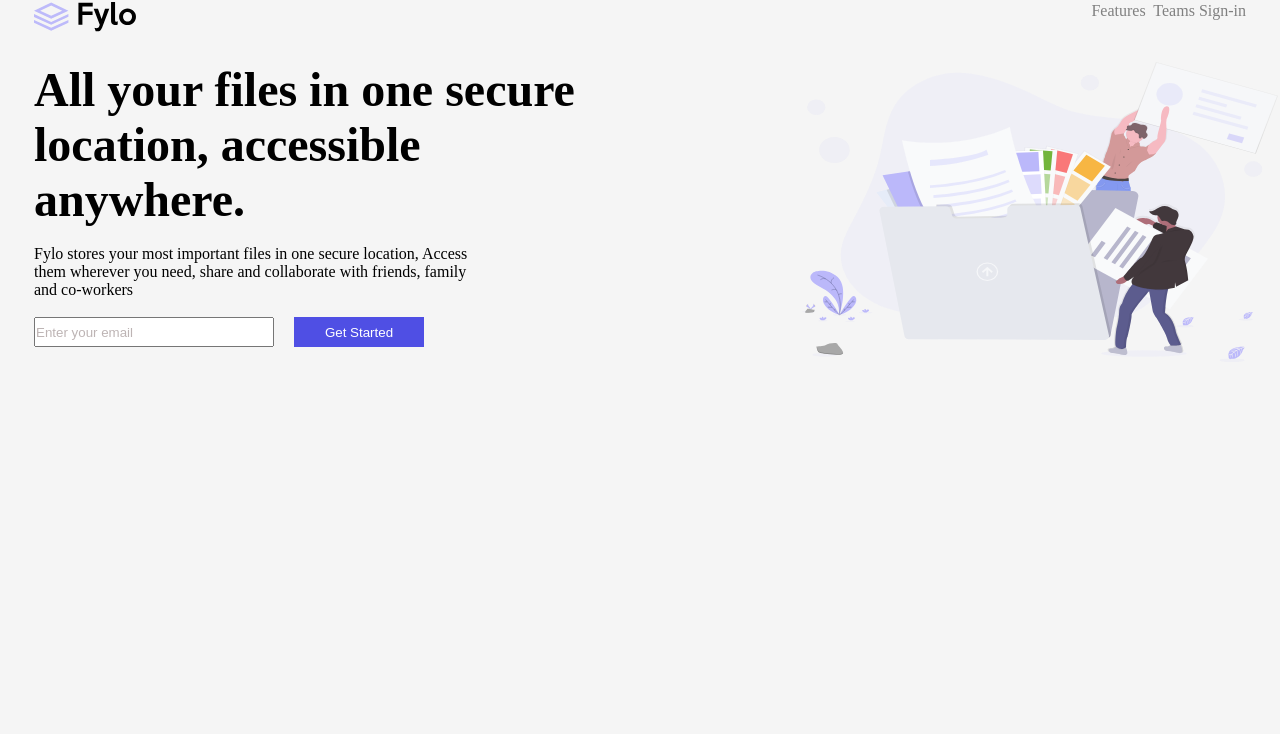
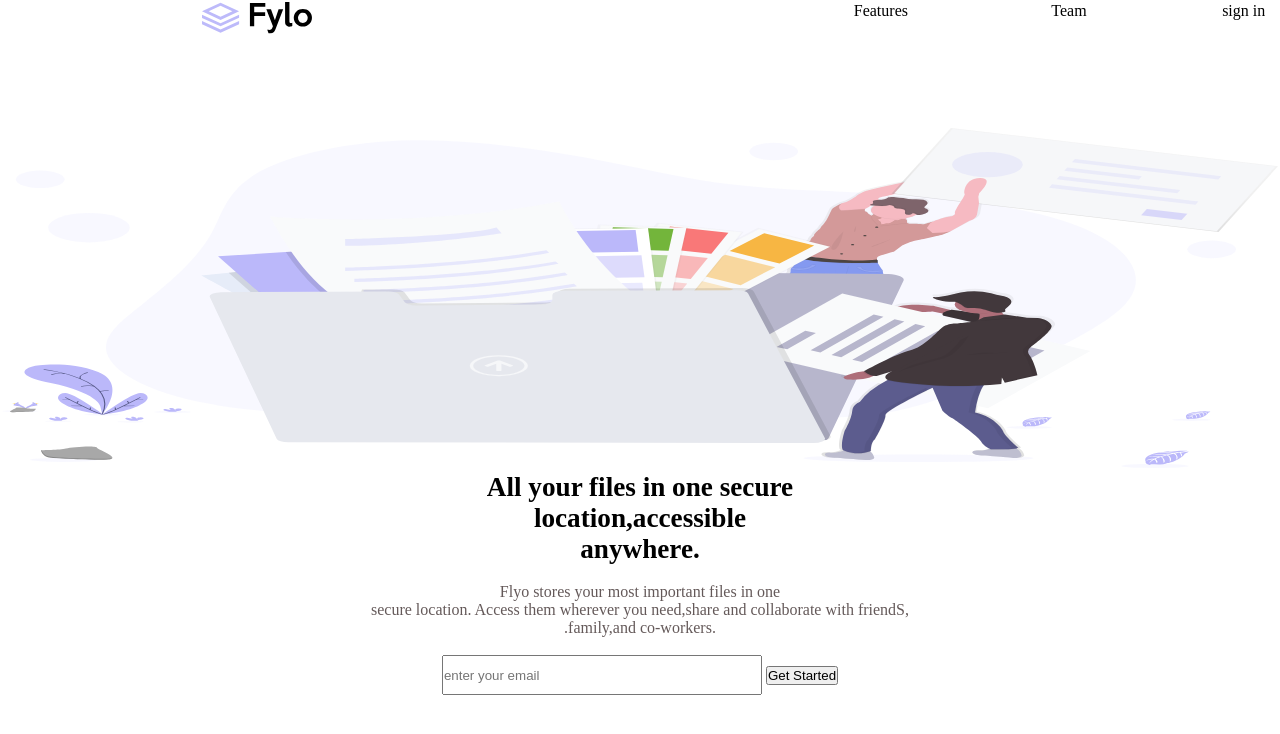
Before and after one commit to Michael-dev2099/phantom-programmer, a plain HTML site: page index.html in a window 1280 px wide. Drawn offline with Linux system fonts and the light colour scheme.

Commit message:
unfinished

```diff
--- a/index.html
+++ b/index.html
@@ -7,26 +7,20 @@
     <link rel="stylesheet" href="style.css">
 </head>
 <body>
-    <div class="dog">
-       <div class="rat"> <img src="fylo-landing-page-with-two-column-layout-master/images/logo.svg" class="man" alt="logo">
-        <span class="mom">Features&nbsp; Teams&nbsp;Sign-in</span>
-    </div>
-    <div class="imo">
-    <span class="moo">
-        <h1 class="yam">All your files in one secure <br>location, accessible anywhere.</h1>
+    <div class="money">
+        <header>
+            <img src="fylo-landing-page-with-two-column-layout-master/images/logo.svg" width="110" class="maa" alt="logo">
+         <span class="dne">  Features</span>
+          <span class="two">  Team</span>
+          <span class="three"> sign in</span>
+        </header>
+        <img src="fylo-landing-page-with-two-column-layout-master/images/illustration-1.svg" width="100%" height="340" class="eee">
+        <h1 class="ttt"><B>All your files in one secure<br>location,accessible<br>anywhere.</br></B></h1>
         <br>
-        <p class="ram">Fylo stores your most important files in one secure location, Access<br>them wherever you need, share and collaborate with friends, family<br>and co-workers</p>
+        <p CLASS="MAT">Flyo stores your most important files in one<br>secure location. Access them wherever you need,share and collaborate with friendS,<br>.family,and co-workers.</p>
         <br>
-        <input type="text" placeholder="Enter your email" class="mim">
-        <button CLASS="mouth">Get Started</button>
-    </span>
-    <span class="mmm">
-    <img src="fylo-landing-page-with-two-column-layout-master/images/illustration-1.svg" class="nan"></span></div>
-
-
-
-
-
+       <input type="text" class="myo" placeholder="enter your email">
+       <button>Get Started</button>
 
 
     </div>
--- a/style.css
+++ b/style.css
@@ -1,72 +1,43 @@
+*{
+    margin:0;
+    padding: 0;
+    box-sizing: border-box;
+}
 body{
-    background-color: whitesmoke;
-    min-height:100vh;
+    background-color:white;
+    border:2px solid transparent;
+    text-align: center;
 
 }
-*{
-    margin:0;
-    padding:0;
-    box-sizing:border-box;
-}
-.rat{
-    border: 2px solid transparent;
-    width:100vw;
-    height:60px;
-    position:relative;
-}
-.man{
-    height:30px;
-    padding-left:2rem;
-}
-.mom{
-    position:absolute;
-    right:0;
-    padding-right:2rem;
-    color:gray;
-    justify-content: space-evenly;
-}
-.moo{
-    border:2px solid transparent;
-    width:50%;
-}
-.yam{
-    padding-left:2rem;
-    font-size:3rem;
-}
-.ram{
-    padding-left:2rem;
-    font-size:1rem;
-}
-.mim{
-    height:30px;
-    margin-left:2rem;
-    width:15rem;
-}
-
-.mim::placeholder{color:rgb(189, 180, 180);
-}
-.mouth{
-    background-color: rgb(79, 79, 228);
-    color:white;
-    height:30px;
-    width:130px;
-    margin-left:1rem;
-    border: none;
-}
-.mmm{
-    border:2px solid transparent;
-    height:300px;
-    width:50%;
-    display: flex;
-    padding-left:10rem;
+header{
+    position: relative;
 
 }
-.imo{
-    display: flex;
-
+.three{
+    position: absolute;
+    right: 1%;
 }
-.nan{
-    height:300px;
-    width:100%;
-
+.two{
+    position: absolute;
+    right:15%;
 }
+.dne{
+    position:absolute;
+    right:29%;
+}
+.maa{
+    margin-right:60%;
+}
+.eee{
+    margin-top:90px;
+}
+.ttt{
+    font-size:170%;
+}
+.MAT{
+    color: rgb(100, 89, 89);
+}
+.myo{
+    width:20rem;
+    height:2.5rem;
+}
```
